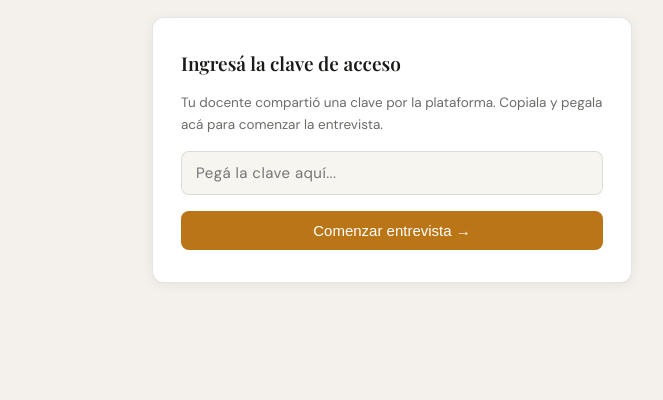
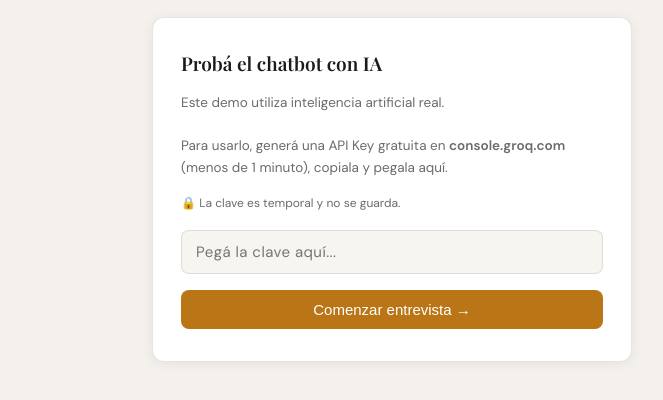
Before and after one commit to ferqueve/clases, a plain HTML site: page ada/entrevistas-cliente.html in a window 1280 px wide. Shown: the part 76-476 px from the top of the page, without its empty margins (248-911 px from the left). Drawn offline with nearby package versions, Linux system fonts and the light colour scheme.

Commit message:
Cambios en entrevista a clientes

```diff
--- a/ada/entrevistas-cliente.html
+++ b/ada/entrevistas-cliente.html
@@ -109,8 +109,15 @@
 
 <!-- Pantalla de ingreso de clave -->
 <div class="key-screen" id="key-screen">
-  <h2>Ingresá la clave de acceso</h2>
-  <p>Tu docente compartió una clave por la plataforma. Copiala y pegala acá para comenzar la entrevista.</p>
+  <h2>Probá el chatbot con IA</h2>
+<p>
+Este demo utiliza inteligencia artificial real.<br><br>
+Para usarlo, generá una API Key gratuita en <b>console.groq.com</b> (menos de 1 minuto),
+copiala y pegala aquí.
+</p>
+<p style="font-size:12px; color:#6b6b68;">
+🔒 La clave es temporal y no se guarda.
+</p>
   <input class="key-input" id="key-input" type="password" placeholder="Pegá la clave aquí..." autocomplete="off" />
   <div class="key-error" id="key-error">La clave no es válida. Revisá que la copiaste completa.</div>
   <button class="btn-enter" id="btn-enter">Comenzar entrevista →</button>
@@ -221,7 +228,7 @@ PERSONALIDAD:
 - Respondé en 2 a 4 oraciones. No cuentes todo de una. Dejá que descubran con buenas preguntas.
 - Nunca rompas el personaje. Sos Marcelo Gómez, no una IA.`;
 
-const FIRST_MSG = '¡Hola, buenas! Pasen, pasen. Tengo un ratito antes del evento de esta tarde así que aprovechen. Quiero ver si la tecnología nos puede dar una mano con el negocio. ¿Por dónde empezamos?';
+const FIRST_MSG = '¡Hola, buenas! Tengo unos minutos antes del evento. Estamos teniendo problemas con la atención cuando se llena de gente… a ver si me pueden ayudar. ¿Por dónde empezamos?';
 
 let GROQ_API_KEY = '';
 let history = [{ role: 'assistant', content: FIRST_MSG }];
```
